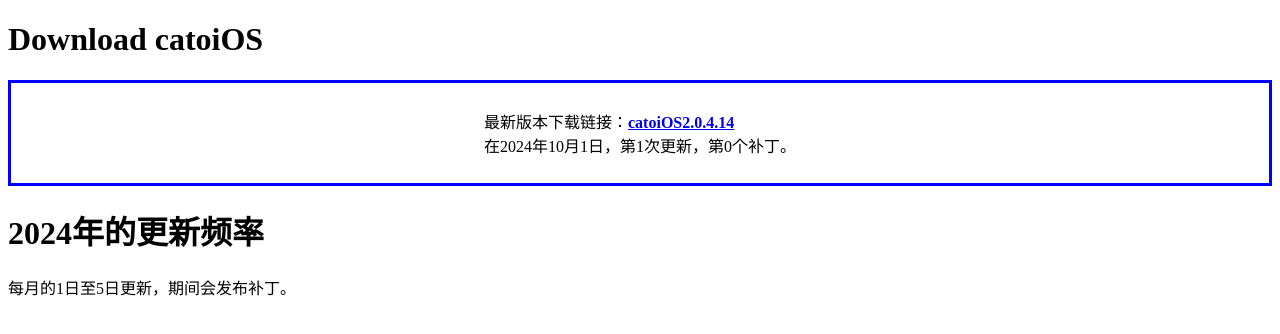
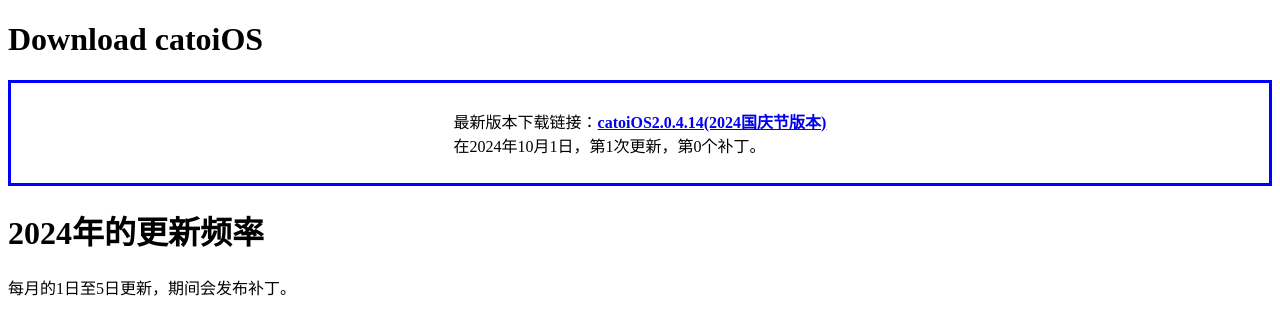
Before and after one commit to mcr130102OIer/catoiOS, a plain HTML site: page download/index.html in a window 1280 px wide. Drawn offline with Linux system fonts and the light colour scheme.

Commit message:
Update index.html

```diff
--- a/download/index.html
+++ b/download/index.html
@@ -23,7 +23,7 @@
 <body>
     <h1>Download catoiOS</h1>
 <div class="center">
-  <p>最新版本下载链接：<b><a href="https://pan.huang1111.cn/s/ggqM6sQ" title="mcr130102开发，这个网站也是我建的信吧">catoiOS2.0.4.14</a></b>
+  <p>最新版本下载链接：<b><a href="https://pan.huang1111.cn/s/ggqM6sQ" title="mcr130102开发，这个网站也是我建的信吧">catoiOS2.0.4.14(2024国庆节版本)</a></b>
 <br />在2024年10月1日，第1次更新，第0个补丁。</p>
 </div>
     <h1>2024年的更新频率</h1>
```
